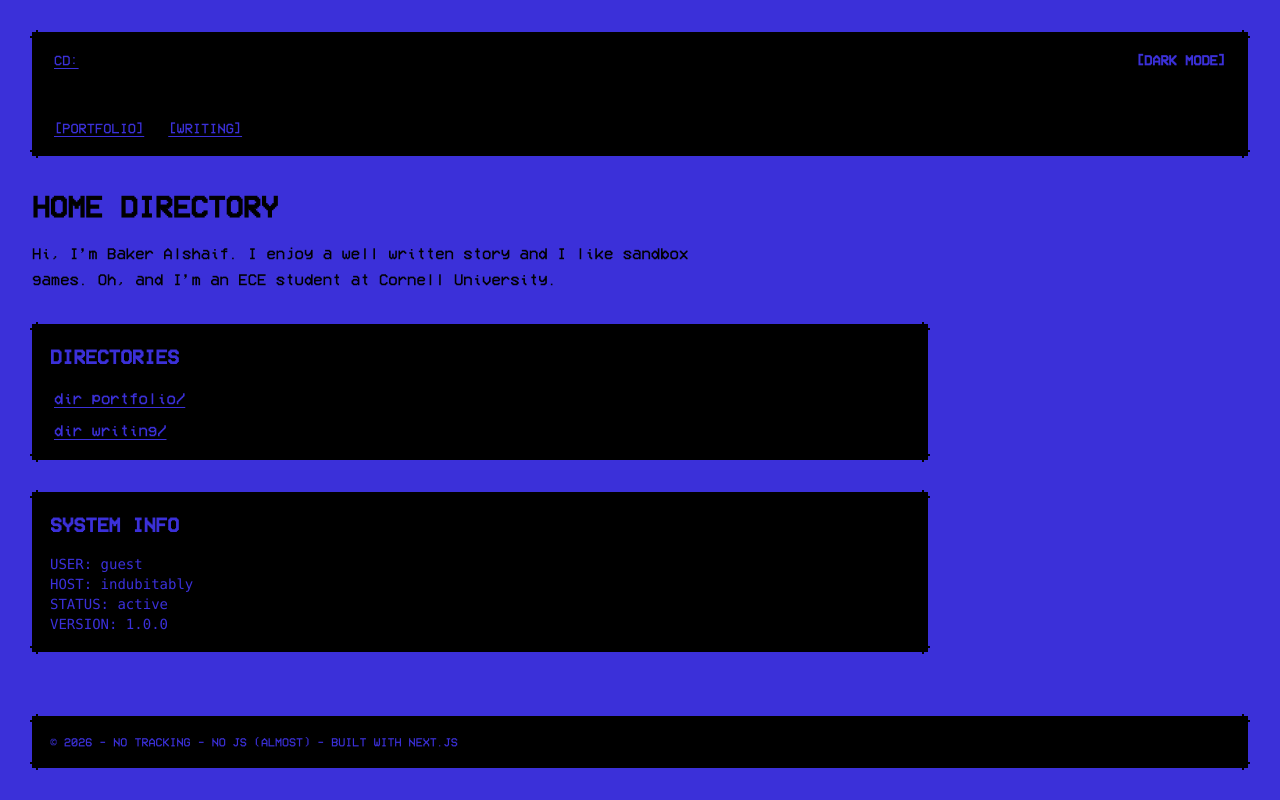
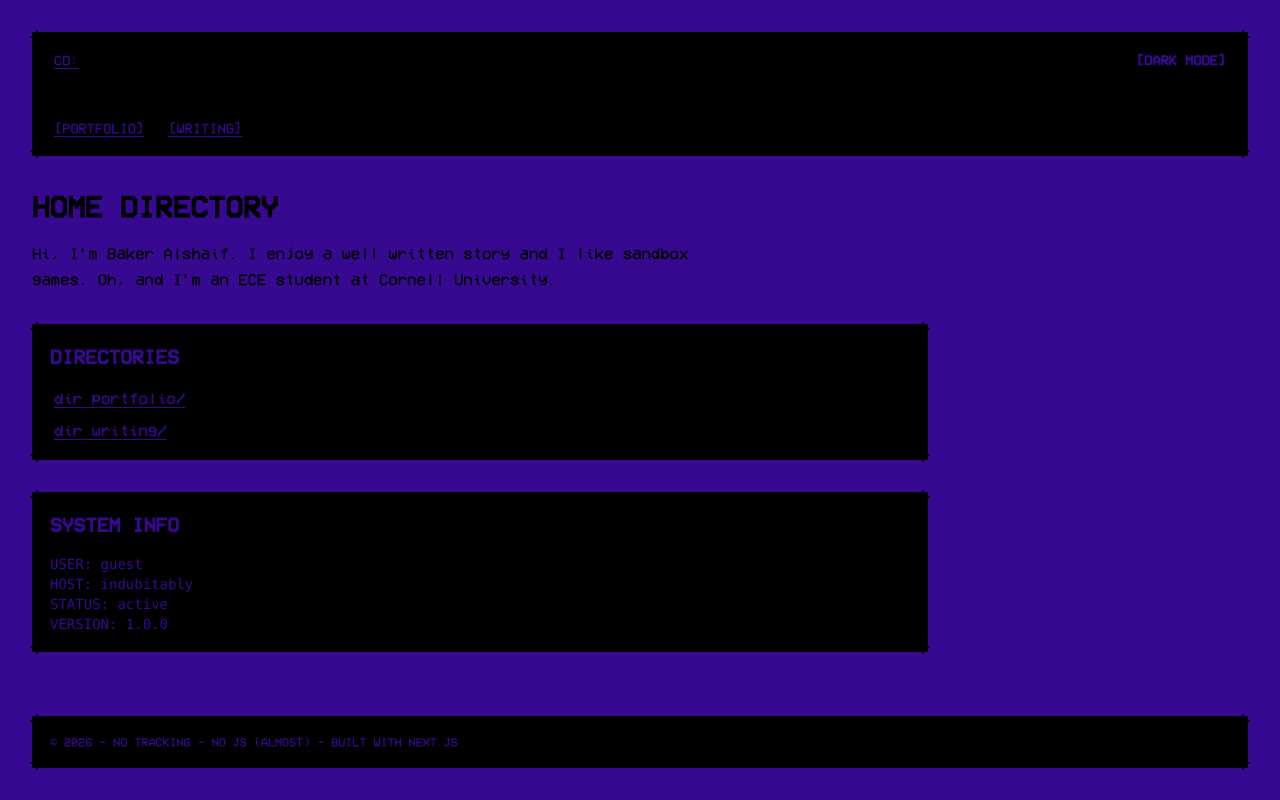
Before and after one commit to Rino6357/Indubitable, a Next.js app: page /Indubitable/ in a window 1280 px wide. Built offline with nearby package versions, Linux system fonts and the light colour scheme.

Commit message:
Update color variables in globals.css

```diff
--- a/src/app/globals.css
+++ b/src/app/globals.css
@@ -2,11 +2,11 @@
 @plugin "@tailwindcss/typography";
 
 :root {
-  --background: #3b30d9;
+  --background: #370991;
   --foreground: #000000;
   --border: #000000;
   --pixel-bg: #000000;
-  --pixel-text: #3b30d9;
+  --pixel-text: #370991;
 
   /* Tailwind Typography Overrides */
   --tw-prose-body: var(--foreground);
@@ -29,8 +29,8 @@
 
 .dark {
   --background: #000000;
-  --foreground: #3b30d9;
-  --border: #3b30d9;
+  --foreground: #370991;
+  --border: #370991;
 }
 
 @theme inline {
```
